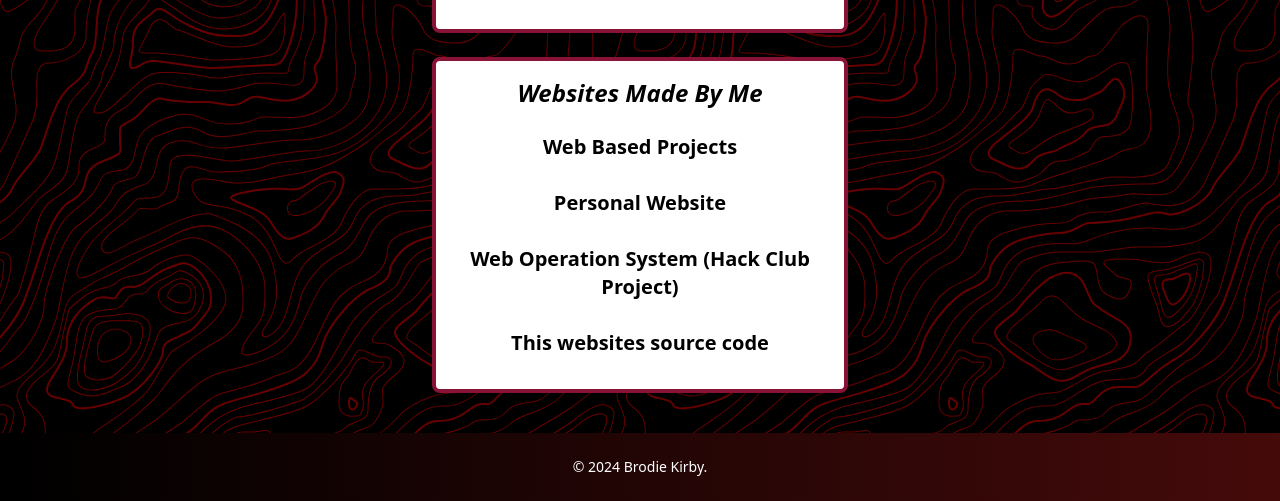
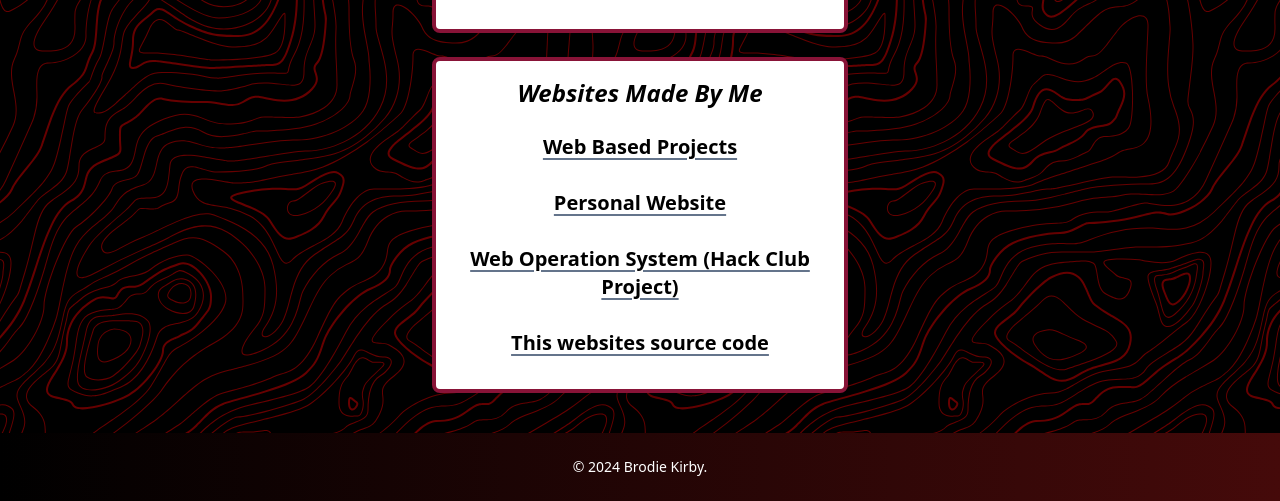
Before and after one commit to kirby-b/Custom-Links-Page, a website: page index.html in a window 1280 px wide. Shown: the part 1156-1657 px from the top of the page. Drawn offline with Linux system fonts and the light colour scheme.

Commit message:
Underline for bottom links

```diff
--- a/index.html
+++ b/index.html
@@ -78,13 +78,13 @@
                             Websites Made By Me
                         </div>
                         <p class="text-center text-xl font-sans m-4 font-semibold">
-                            <a href="https://kirby-b.github.io/WebBasedProjects/" class="hover:text-red-600" target="_blank">Web Based Projects</a>
+                            <a href="https://kirby-b.github.io/WebBasedProjects/" class="hover:text-red-600 underline underline-offset-4 decoration-slate-500" target="_blank">Web Based Projects</a>
                             <br><br>
-                            <a href="https://kirby-b.github.io/" class="hover:text-red-600" target="_blank">Personal Website</a>
+                            <a href="https://kirby-b.github.io/" class="hover:text-red-600 underline underline-offset-4 decoration-slate-500" target="_blank">Personal Website</a>
                             <br><br>
-                            <a href="https://kirby-b.github.io/Web-OS/" class="hover:text-red-600" target="_blank">Web Operation System (Hack Club Project)</a>
+                            <a href="https://kirby-b.github.io/Web-OS/" class="hover:text-red-600 underline underline-offset-4 decoration-slate-500" target="_blank">Web Operation System (Hack Club Project)</a>
                             <br><br>
-                            <a href="https://github.com/kirby-b/Custom-Links-Page" class="hover:text-red-600" target="_blank">This websites source code</a>
+                            <a href="https://github.com/kirby-b/Custom-Links-Page" class="hover:text-red-600 underline underline-offset-4 decoration-slate-500" target="_blank">This websites source code</a>
                         </p>
                     </div>
                 </div>
```
Also changed, not shown: src/built.css.
